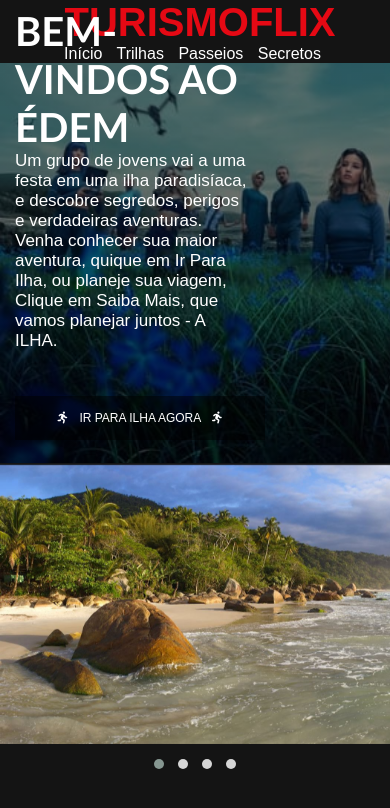
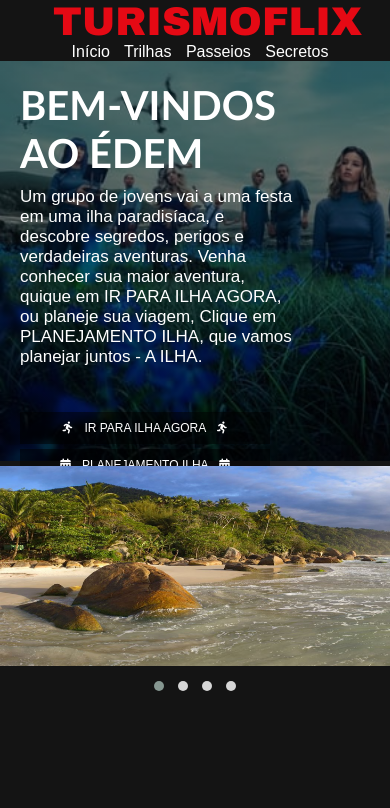
Before and after one commit to ccamaracarlos/interface-netflix, a plain HTML site: page index.html in a window 390 px wide. Drawn offline with Linux system fonts and the light colour scheme.

Commit message:
inclusão do carrosel utilizando Jquery / responsividade utilizando media screen - ainda falta outras implementações, porém o projeto foi entregue como pedido do cliente - fica faltando futuras melhorias

```diff
--- a/index.html
+++ b/index.html
@@ -1,5 +1,5 @@
 <!DOCTYPE html>
-<html lang="en">
+<html lang="pt-br">
 <head>
     <meta charset="UTF-8">
     <meta http-equiv="X-UA-Compatible" content="IE=edge">
@@ -33,7 +33,7 @@
         <div class="img-principal">
             <div class="container">
                 <h3 class="titulo">BEM-VINDOS AO ÉDEM</h3>
-                <p class="descricao">Um grupo de jovens vai a uma festa em uma ilha paradisíaca, e descobre segredos, perigos e verdadeiras aventuras. Venha conhecer sua maior aventura, quique em Ir Para Ilha, ou planeje sua viagem, Clique em Saiba Mais, que vamos planejar juntos - A ILHA.</p>
+                <p class="descricao">Um grupo de jovens vai a uma festa em uma ilha paradisíaca, e descobre segredos, perigos e verdadeiras aventuras. Venha conhecer sua maior aventura, quique em IR PARA ILHA AGORA, ou planeje sua viagem, Clique em PLANEJAMENTO ILHA, que vamos planejar juntos - A ILHA.</p>
                 <div class="botoes">
                     <button role="button" class="botao">
                         <i class="fa-solid fa-person-running"></i>
--- a/style/main.css
+++ b/style/main.css
@@ -18,7 +18,7 @@ body {
     background-attachment: fixed;*/
     background: var(--preta);
     font-family: 'Arial', Times, serif;
-    color: rgb(255, 255, 255);
+    color: white;
 }
 
 header .container {
@@ -27,10 +27,11 @@ header .container {
     align-items: center;
     justify-content: space-between;
 }
+
 header .logo {
     margin-left: 5px;
     color: var(--vermelha);
-    font-family: 'Arial Black' Times;
+    font-family: 'Arial Black', Times;
     font-size: 40px;
 }
 
@@ -44,7 +45,7 @@ header nav a:hover{
     color: var(--vermelha);
 }
 
-/*IMG-PRINCIPAL*/
+/*Iimg-principal*/
 .img-principal {
     font-size: 17px;
     background: linear-gradient(rgba(0,0,0,.50),rgba(0,0,0,.50)100%), url(/img/bemvindo-aoEden.jpg);
@@ -57,25 +58,25 @@ header nav a:hover{
     align-items: flex-start;
 }
 .img-principal .descricao {
+    margin-top: 10px;
     margin-bottom: 40px;
 }
 
-.titulo {
-    margin-top: 30%;
+.img-principal .titulo {
+    margin-top: 15%;
     font-size: 40px;
-    font-family: 'Trebuchet MS', 'Lucida Sans Unicode', 'Lucida Grande', 'Lucida Sans', Arial, sans-serif;
+    font-family: 'Trebuchet MS', Arial, sans-serif;
 }
 
 .botao {
     background-color: rgba(0,0,0,.50);
     border: none;
     color: white;
-    padding: 15px 30px;
+    padding: 9px 29px;
     margin-right: 15px;
     font-size: 12px;
     cursor: pointer;
     transition: .4s ease all;
-    margin-bottom: 50px;
 }
 
 .botao:hover {
@@ -89,17 +90,22 @@ header nav a:hover{
 }
 
 .container {
-    margin-left: 15px;
-    margin-right: 10px;
+    margin-left: 20px;
 }
 
 .img-principal .container {
-    width: 60%;
+    width: 70%;
 }
 
 .box-praias {
-    margin-top: 2px;
-    height: 100%;
-    width: 100%;
+    max-width: 100%;
+    height: 200px;
+    width: 200px;
     display: block;
+    cursor: pointer;
 }
+
+.carrosel-praias {
+    margin-top: 5px;
+    margin-bottom: 10px;
+}
```
Also changed, not shown: img/1.jfif (deleted).
